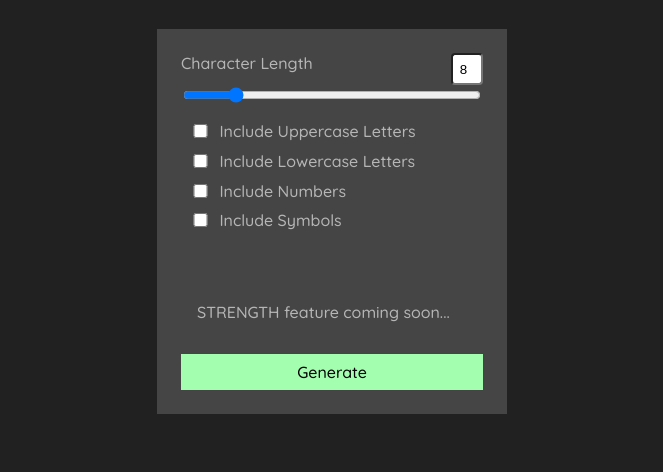
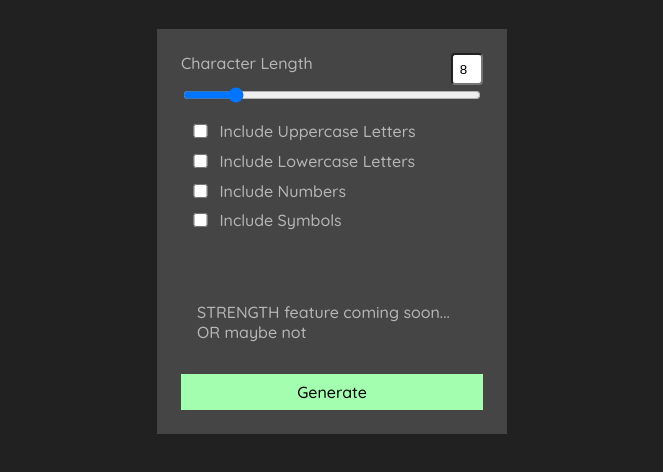
Before and after one commit to Akunamo/Random-Password-Generator, a plain HTML site: page index.html in a window 1280 px wide. Shown: the part 302-774 px from the top of the page, without its empty margins (308-971 px from the left). Drawn offline with Linux system fonts and the light colour scheme.

Commit message:
feature delayed

```diff
--- a/index.html
+++ b/index.html
@@ -42,7 +42,7 @@
                         <label for="includeSymbols">Include Symbols</label>
                     </div>
                     <p class="warning">Please select at least one of the above</p>
-                    <p class="strength">STRENGTH feature coming soon...<span><span class="strength-indicator"></span></span></p>
+                    <p class="strength">STRENGTH feature coming soon... OR maybe not<span><span class="strength-indicator"></span></span></p>
                     <button type="submit" class="generate-btn">Generate</button>
                 </form>
             </div>
```
